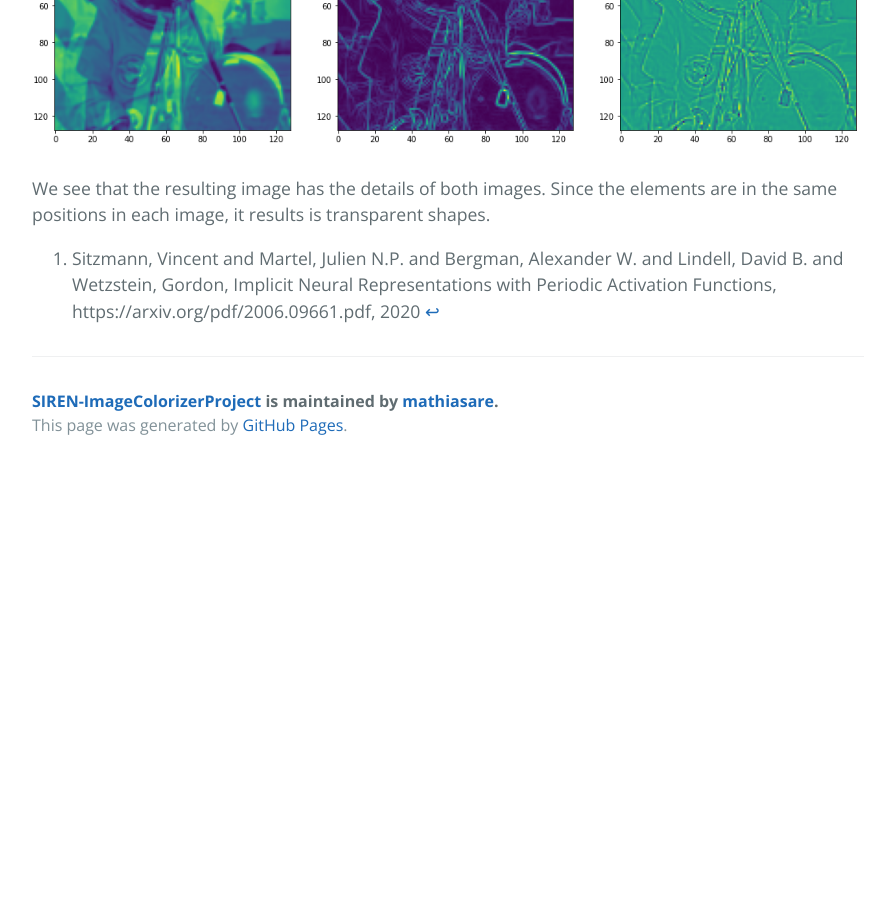
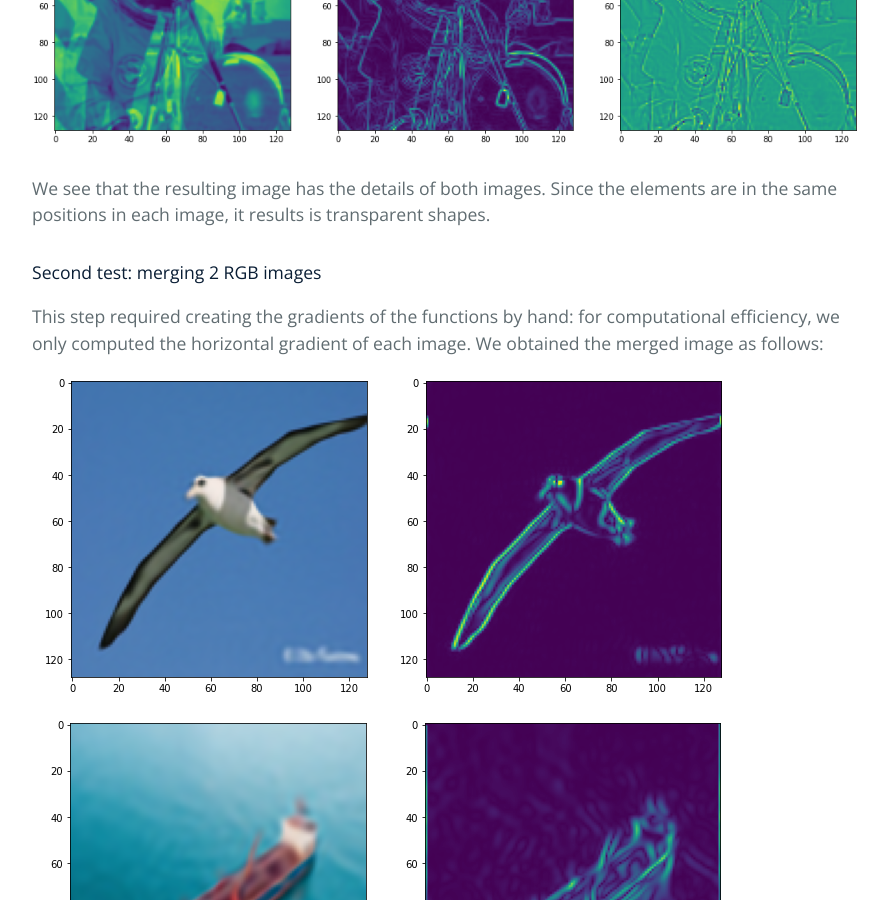
Before and after one commit to mathiasare/SIREN-ImageColorizerProject, a Jekyll site: the page built from index.md, in a window 1280 px wide and 900 px high, scrolled down 4701 px. Shown: the whole window, without its empty margins (192-1080 px from the left). Built offline with Jekyll 4.4.1, drawn with Linux system fonts in a browser that asks for light colours; before the commit the page ends 5170 px from its top, so only the background shows below that.

Commit message:
rgb merging

```diff
--- a/index.md
+++ b/index.md
@@ -89,3 +89,11 @@ The images we show are image A, B, and C.
 
 
 We see that the resulting image has the details of both images. Since the elements are in the same positions in each image, it results is transparent shapes.
+
+#### Second test: merging 2 RGB images
+
+This step required creating the gradients of the functions by hand: for computational efficiency, we only computed the horizontal gradient of each image. We obtained the merged image as follows:
+
+![image_A_rgb](imgs/image_A_rgb.png)
+![image_B_rgb](imgs/image_B_rgb.png)
+![image_C_rgb](imgs/image_C_rgb.png)
```
Also changed, not shown: imgs/image_A_rgb.png (added), imgs/image_B_rgb.png (added), imgs/image_C_rgb.png (added).
